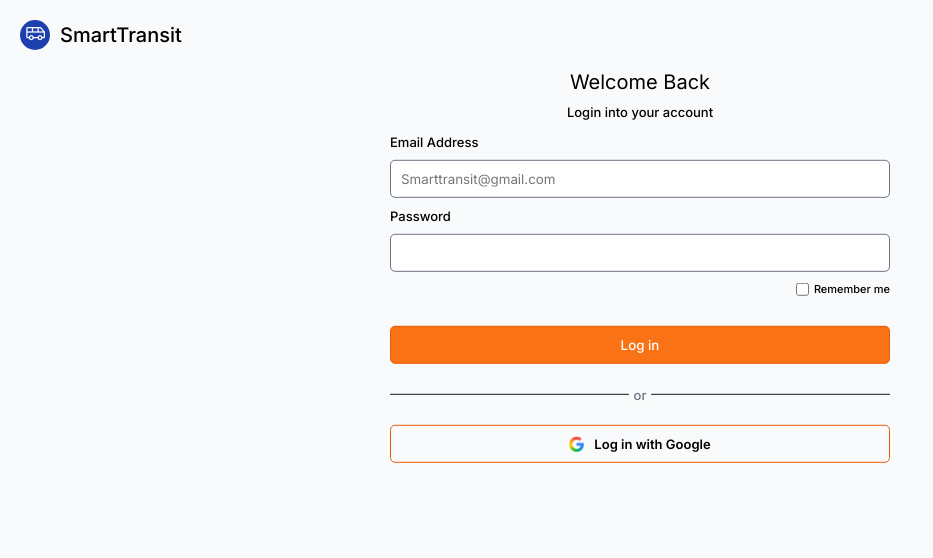
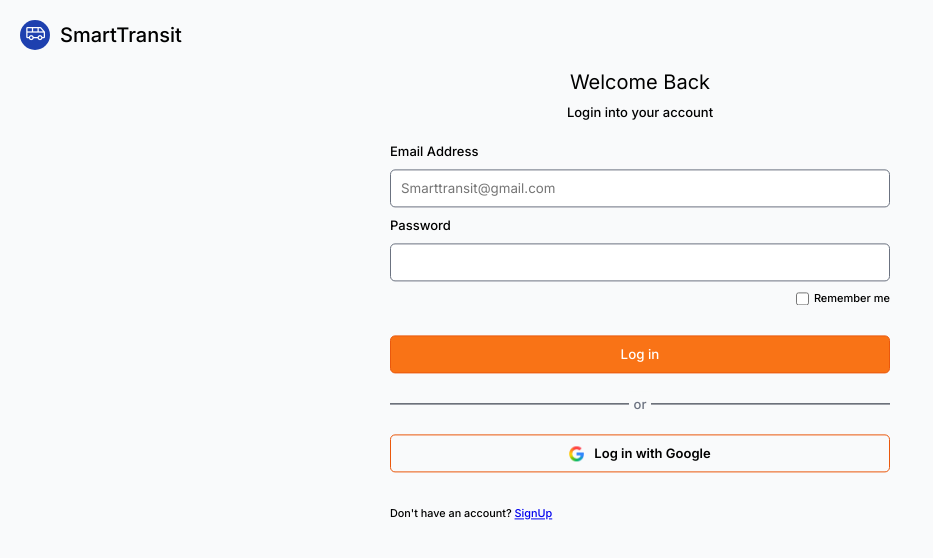
Before and after one commit to sammysplendor/SmartTransit, a plain HTML site: page loginpage.html in a window 1280 px wide. Shown: the whole page, without its empty margins (0-933 px from the left). Drawn offline with nearby package versions, Linux system fonts and the light colour scheme.

Commit message:
recent commit

```diff
--- a/loginpage.html
+++ b/loginpage.html
@@ -72,6 +72,16 @@
               <img src="/google-logo-2025.png" alt="Google logo" />Log in with
               Google
             </div>
+
+            <br />
+            <br />
+
+            <p>
+              <small class="signup-footer"
+                >Don't have an account?
+                <a href="/Smarttransit SignupPage.html">SignUp</a></small
+              >
+            </p>
           </div>
         </form>
       </div>
```
Also changed, not shown: Smarttransit SignupPage.html (+8 -0 lines).
